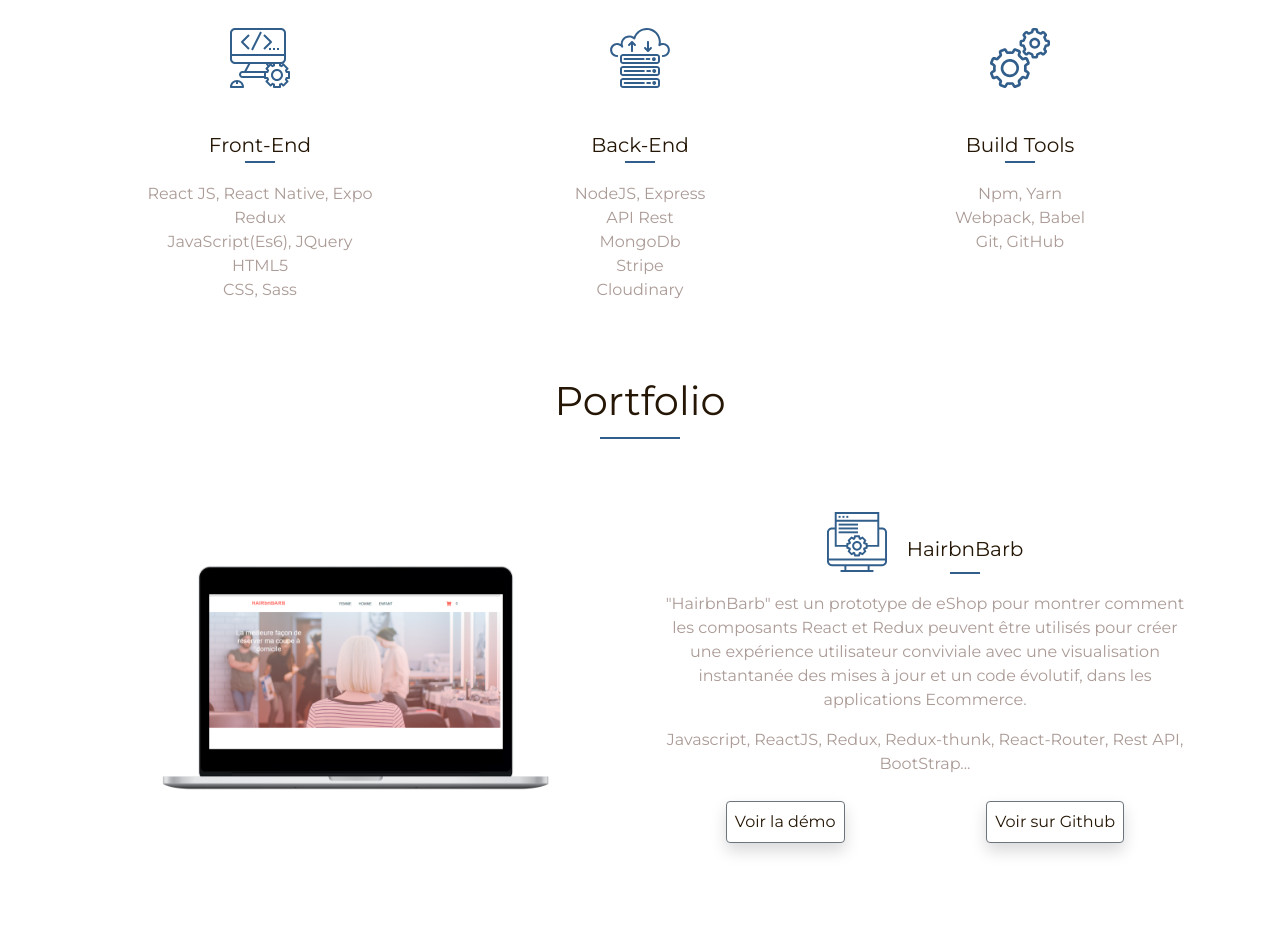
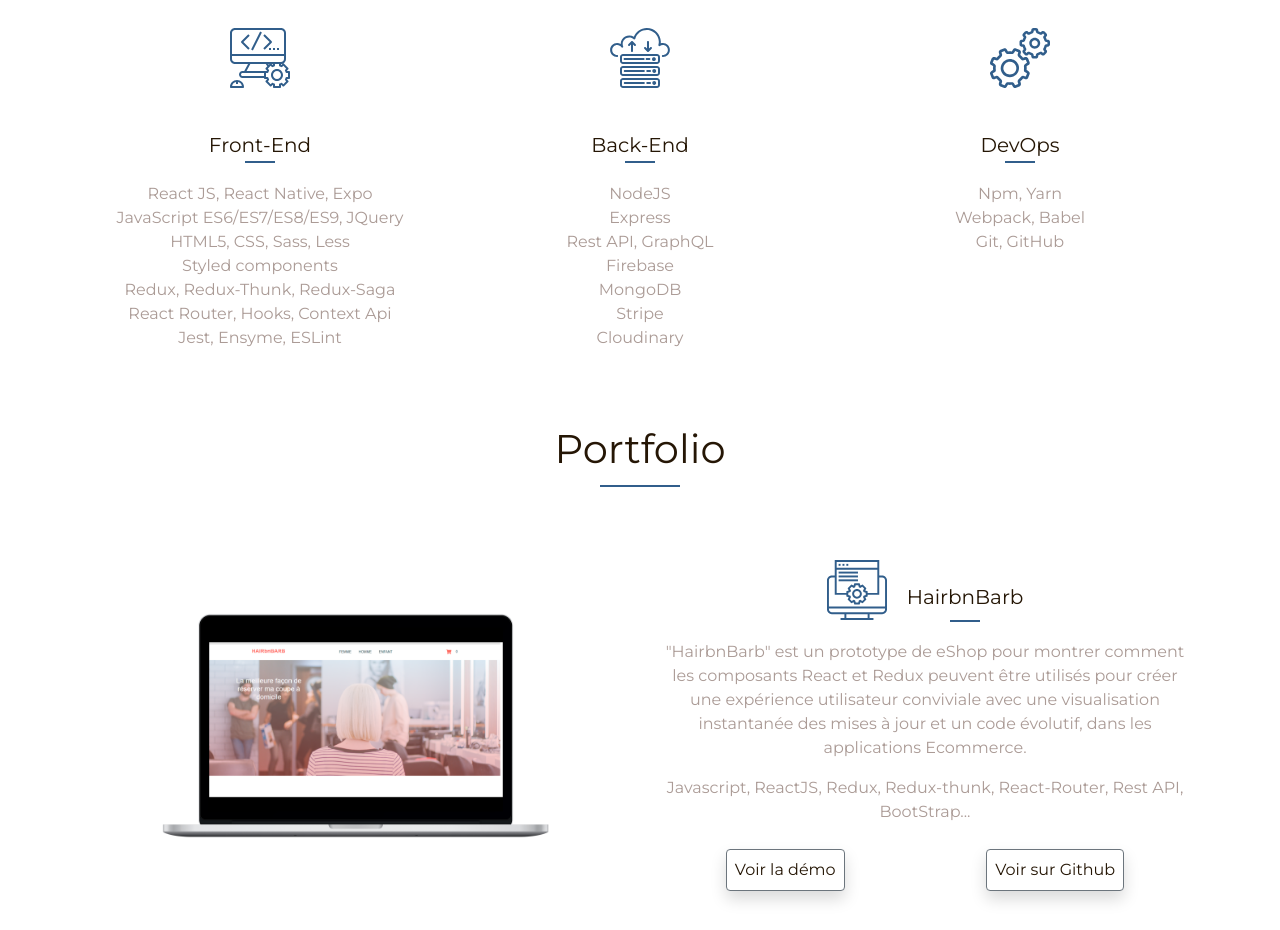
Before and after one commit to newblues/portfolio-app, a React (Create React App) app: page / in a window 1280 px wide. Shown: the part 1440-2370 px from the top of the page. Built offline with nearby package versions, Linux system fonts and the light colour scheme.

Commit message:
updated skills sections

```diff
--- a/src/components/Home.js
+++ b/src/components/Home.js
@@ -122,23 +122,22 @@ class Home extends Component {
   }
 }
 
-function mapStateToProps(state) {
+const mapStateToProps = state => {
   return {
     language: state.language,
   };
-}
+};
 
-function mapDispatchToProps(dispatch) {
+const mapDispatchToProps = dispatch => {
   return {
     setLanguage(language) {
-      // console.log('dispatch ------------->', language.target.value)
       dispatch({
         type: 'switchLanguage',
         language: language.target.value,
       });
     },
   };
-}
+};
 
 export default connect(
   mapStateToProps,
--- a/src/components/Skills.js
+++ b/src/components/Skills.js
@@ -26,19 +26,23 @@ class Skills extends Component {
               </ScrollAnimation>
               <h4 className="sectionSubtitle">Front-End</h4>
               <p style={style.p}>React JS, React Native, Expo</p>
-              <p style={style.p}>Redux</p>
-              <p style={style.p}>JavaScript(Es6), JQuery</p>
-              <p style={style.p}>HTML5</p>
-              <p style={style.p}>CSS, Sass</p>
+              <p style={style.p}>JavaScript ES6/ES7/ES8/ES9, JQuery</p>
+              <p style={style.p}>HTML5, CSS, Sass, Less</p>
+              <p style={style.p}>Styled components</p>
+              <p style={style.p}>Redux, Redux-Thunk, Redux-Saga</p>
+              <p style={style.p}>React Router, Hooks, Context Api</p>
+              <p style={style.p}>Jest, Ensyme, ESLint</p>
             </Col>
             <Col style={style.col} xs="12" sm="4">
               <ScrollAnimation className="sm-mt" animateIn="bounceIn">
                 <img style={style.logo} src={require('../images/cloud.svg')} alt="Logo" />
               </ScrollAnimation>
               <h4 className="sectionSubtitle">Back-End</h4>
-              <p style={style.p}>NodeJS, Express</p>
-              <p style={style.p}>API Rest</p>
-              <p style={style.p}>MongoDb</p>
+              <p style={style.p}>NodeJS</p>
+              <p style={style.p}>Express</p>
+              <p style={style.p}>Rest API, GraphQL</p>
+              <p style={style.p}>Firebase</p>
+              <p style={style.p}>MongoDB</p>
               <p style={style.p}>Stripe</p>
               <p style={style.p}>Cloudinary</p>
             </Col>
@@ -46,7 +50,7 @@ class Skills extends Component {
               <ScrollAnimation className="sm-mt" animateIn="bounceIn">
                 <img style={style.logo} src={require('../images/settings.svg')} alt="Logo" />
               </ScrollAnimation>
-              <h4 className="sectionSubtitle">Build Tools</h4>
+              <h4 className="sectionSubtitle">DevOps</h4>
               <p style={style.p}>Npm, Yarn</p>
               <p style={style.p}>Webpack, Babel</p>
               <p style={style.p}>Git, GitHub</p>
```
